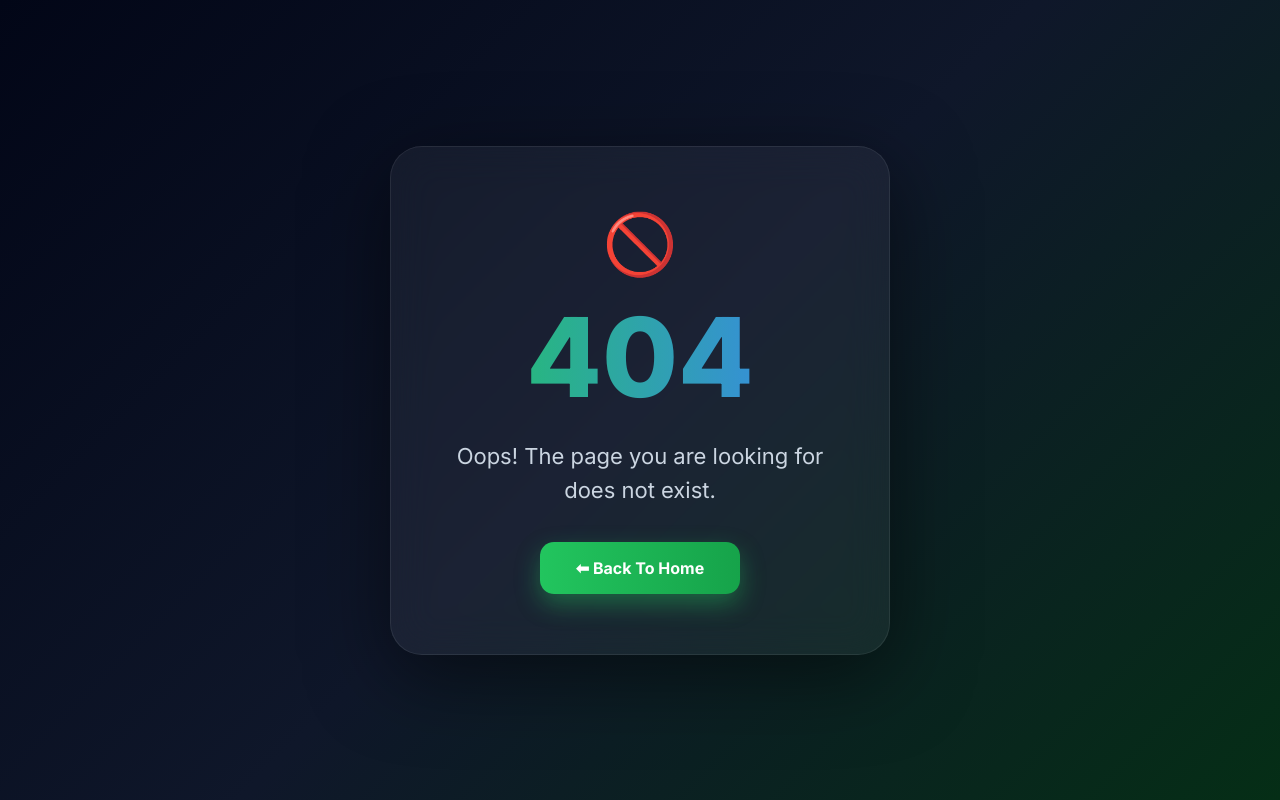
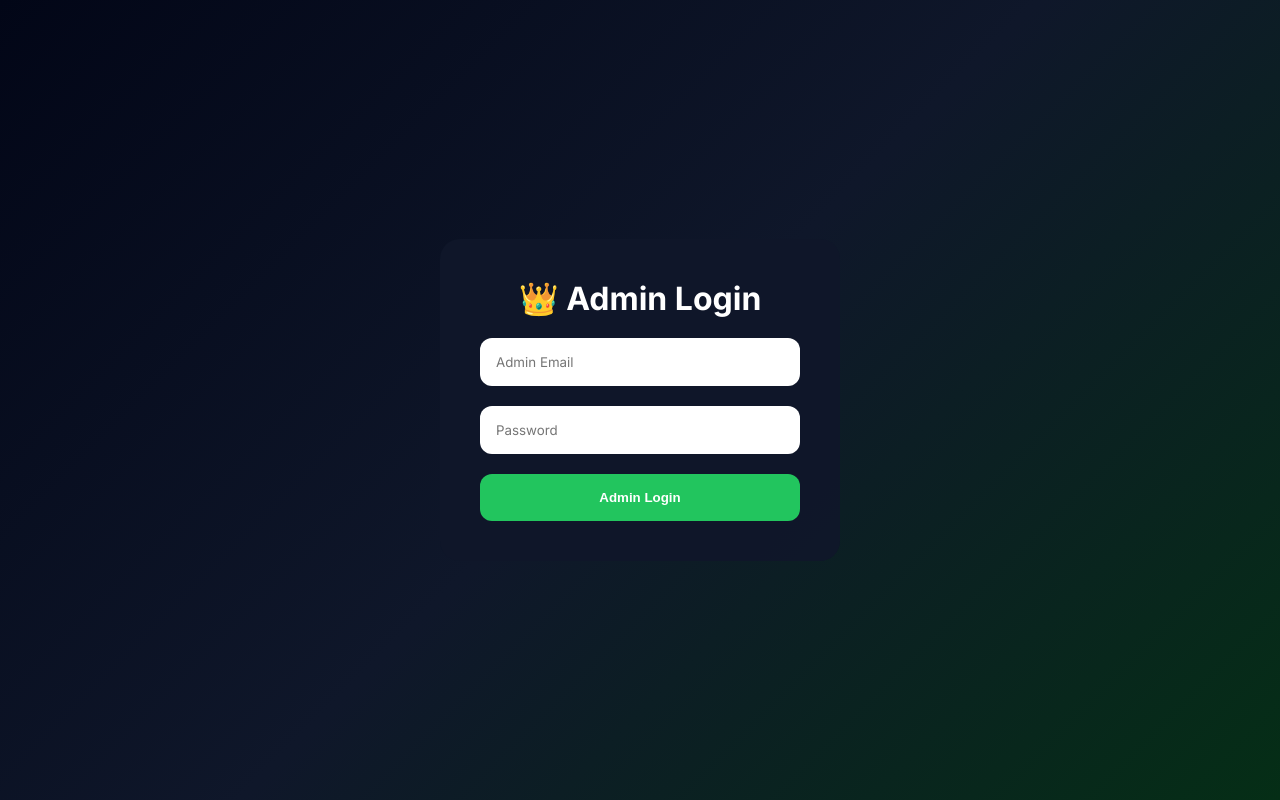
Before and after one commit to Raghvendraprajapati72/full-stack, a React (Vite) app in the folder auth_app/: page /admin/login in a window 1280 px wide. Before the commit this address had no page. Built offline with nearby package versions, Linux system fonts and the light colour scheme.

Commit message:
Updated auth system and admin login

```diff
--- a/auth_app/src/App.jsx
+++ b/auth_app/src/App.jsx
@@ -14,6 +14,8 @@ import {
 
 import Home from "./pages/Home";
 import Login from "./pages/Login";
+import AdminLogin from "./pages/AdminLogin";
+
 import Register from "./pages/Register";
 import Products from "./pages/Products";
 import Profile from "./pages/Profile";
@@ -77,6 +79,10 @@ export default function App() {
         <Route
           path="/login"
           element={<Login />}
+        />
+        <Route
+          path="/admin/login"
+          element={<AdminLogin />}
         />
 
         <Route
--- /dev/null
+++ b/auth_app/src/pages/AdminLogin.jsx
@@ -0,0 +1,224 @@
+import { useState } from "react";
+
+import axios from "axios";
+
+import API from "../config";
+
+import { useNavigate } from "react-router-dom";
+
+export default function AdminLogin() {
+
+  const navigate = useNavigate();
+
+  const [email, setEmail] =
+    useState("");
+
+  const [password, setPassword] =
+    useState("");
+
+  const [loading, setLoading] =
+    useState(false);
+
+  const loginAdmin = async () => {
+
+    if (!email || !password) {
+
+      return alert(
+        "Fill all fields ❌"
+      );
+    }
+
+    try {
+
+      setLoading(true);
+
+      const res = await axios.post(
+
+        `${API}/auth/login`,
+
+        {
+          email:
+            email.trim().toLowerCase(),
+
+          password,
+
+          portal: "admin",
+        }
+      );
+
+      if (!res.data.success) {
+
+        setLoading(false);
+
+        return alert(
+          res.data.msg
+        );
+      }
+
+      const user =
+        res.data.user;
+
+      if (
+        user.role !== "admin"
+      ) {
+
+        setLoading(false);
+
+        return alert(
+          "Only admin can login here ❌"
+        );
+      }
+
+      localStorage.setItem(
+        "token",
+        res.data.token
+      );
+
+      localStorage.setItem(
+        "user",
+        JSON.stringify(user)
+      );
+
+      alert(
+        "Admin Login Successful ✅"
+      );
+
+      navigate("/admin");
+
+    } catch (err) {
+
+      console.log(err);
+
+      alert(
+
+        err.response?.data?.msg ||
+
+        "Login failed ❌"
+      );
+
+    } finally {
+
+      setLoading(false);
+    }
+  };
+
+  return (
+
+    <div style={container}>
+
+      <div style={card}>
+
+        <h1 style={title}>
+          👑 Admin Login
+        </h1>
+
+        <input
+          type="email"
+          placeholder="Admin Email"
+          value={email}
+          onChange={(e) =>
+            setEmail(
+              e.target.value
+            )
+          }
+          style={input}
+        />
+
+        <input
+          type="password"
+          placeholder="Password"
+          value={password}
+          onChange={(e) =>
+            setPassword(
+              e.target.value
+            )
+          }
+          style={input}
+        />
+
+        <button
+          onClick={loginAdmin}
+          style={button}
+        >
+
+          {
+            loading
+              ? "Logging..."
+              : "Admin Login"
+          }
+
+        </button>
+
+      </div>
+
+    </div>
+  );
+}
+
+const container = {
+
+  minHeight: "100vh",
+
+  display: "flex",
+
+  justifyContent: "center",
+
+  alignItems: "center",
+
+  background:
+    "linear-gradient(135deg,#020617,#0f172a,#052e16)",
+};
+
+const card = {
+
+  width: "400px",
+
+  padding: "40px",
+
+  borderRadius: "20px",
+
+  background:
+    "rgba(15,23,42,0.95)",
+
+  display: "flex",
+
+  flexDirection: "column",
+
+  gap: "20px",
+};
+
+const title = {
+
+  color: "white",
+
+  textAlign: "center",
+};
+
+const input = {
+
+  padding: "16px",
+
+  borderRadius: "12px",
+
+  border: "none",
+
+  outline: "none",
+};
+
+const button = {
+
+  padding: "16px",
+
+  border: "none",
+
+  borderRadius: "12px",
+
+  background:
+    "#22c55e",
+
+  color: "white",
+
+  fontWeight: "bold",
+
+  cursor: "pointer",
+};
--- a/auth_app/src/pages/Login.jsx
+++ b/auth_app/src/pages/Login.jsx
@@ -107,35 +107,35 @@ export default function Login() {
 
         setLoading(false);
 
-        /* REDIRECT */
+        /* BLOCK ADMIN FROM NORMAL LOGIN */
 
-        if (
-          user.role ===
-          "admin"
-        ) {
+if (
+  user.role === "admin"
+) {
 
-          navigate(
-            "/admin"
-          );
+  localStorage.removeItem("token");
 
-        } else if (
+  localStorage.removeItem("user");
 
-          user.role ===
-          "farmer"
+  setLoading(false);
 
-        ) {
+  return alert(
+    "Admin login allowed only from Admin Portal ❌"
+  );
+}
 
-          navigate(
-            "/farmer"
-          );
+/* REDIRECT */
 
-        } else {
+if (
+  user.role === "farmer"
+) {
 
-          navigate(
-            "/consumer"
-          );
-        }
+  navigate("/farmer");
 
+} else {
+
+  navigate("/consumer");
+}
       } catch (err) {
 
         setLoading(false);
--- a/auth_app/src/pages/Register.jsx
+++ b/auth_app/src/pages/Register.jsx
@@ -356,10 +356,6 @@ export default function Register() {
 
               <option value="farmer">
                 🌾 Farmer
-              </option>
-
-              <option value="admin">
-                👑 Admin
               </option>
 
             </select>
```
Also changed, not shown: 1 other file (tests, documents, lock files or other folders).
